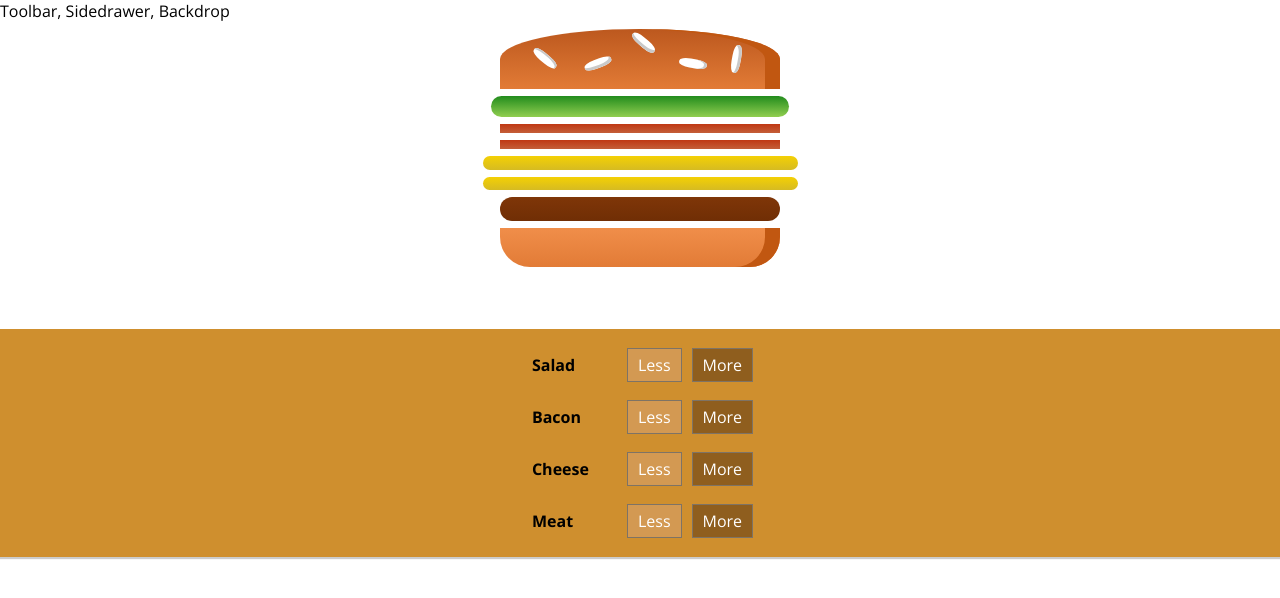
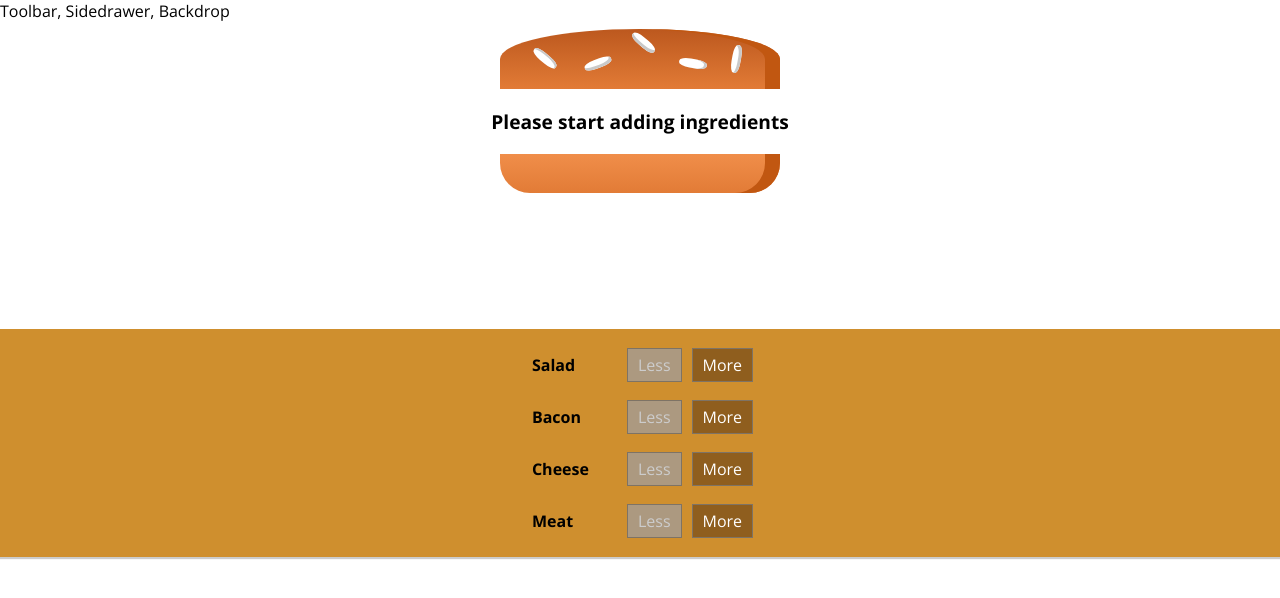
Before and after one commit to amangoyal2611/burger-app, a React (Create React App) app: page / in a window 1280 px wide. Shown: the top 598 px of the page. Built offline with nearby package versions, Linux system fonts and the light colour scheme.

Commit message:
less button disable if 0

```diff
--- a/src/components/Burger/BuildControls/BuildControl/BuildControl.js
+++ b/src/components/Burger/BuildControls/BuildControl/BuildControl.js
@@ -5,7 +5,7 @@ const buildControl = (props) => {
     return (
         <div className={classes.BuildControl}>
             <div className={classes.Label}>{props.label}</div>
-            <button onClick={props.removed} className={classes.Less}>Less</button>
+            <button disabled={!props.disabled} onClick={props.removed} className={classes.Less}>Less</button>
             <button onClick={props.added} className={classes.More}>More</button>
         </div>
     );
--- a/src/components/Burger/BuildControls/BuildControls.js
+++ b/src/components/Burger/BuildControls/BuildControls.js
@@ -18,7 +18,8 @@ const buildControls = (props) => {
                     label={ctrl.label}
                     type={ctrl.type}
                     added={() => props.ingredientAdded(ctrl.type)}
-                    removed={() => props.ingredientRemoved(ctrl.type)}/>
+                    removed={() => props.ingredientRemoved(ctrl.type)}
+                    disabled={props.disabled[ctrl.type]}/>
             })}
         </div>
     );
--- a/src/containers/BurgerBuilder/BurgerBuilder.js
+++ b/src/containers/BurgerBuilder/BurgerBuilder.js
@@ -14,10 +14,10 @@ class BurgerBuilder extends Component {
 
     state = {
         ingredients: {
-            salad: 1,
-            bacon: 2,
-            cheese: 2,
-            meat: 1
+            salad: 0,
+            bacon: 0,
+            cheese: 0,
+            meat: 0
         },
         totalPrice: 20,
     }
@@ -39,6 +39,11 @@ class BurgerBuilder extends Component {
 
     removeIngredientHandler = (type) => {
         const oldCount = this.state.ingredients[type];
+
+        if (oldCount <= 0) {
+            return;
+        }
+
         const updatedCount = oldCount - 1;
         const updatedIngredients = {
             ...this.state.ingredients
@@ -59,7 +64,8 @@ class BurgerBuilder extends Component {
                 <Burger ingredients={this.state.ingredients} />
                 <BuildControls
                     ingredientAdded={this.addIngredientHandler}
-                    ingredientRemoved={this.removeIngredientHandler} />
+                    ingredientRemoved={this.removeIngredientHandler}
+                    disabled={this.state.ingredients}/>
             </Aux>
         );
     }
```
